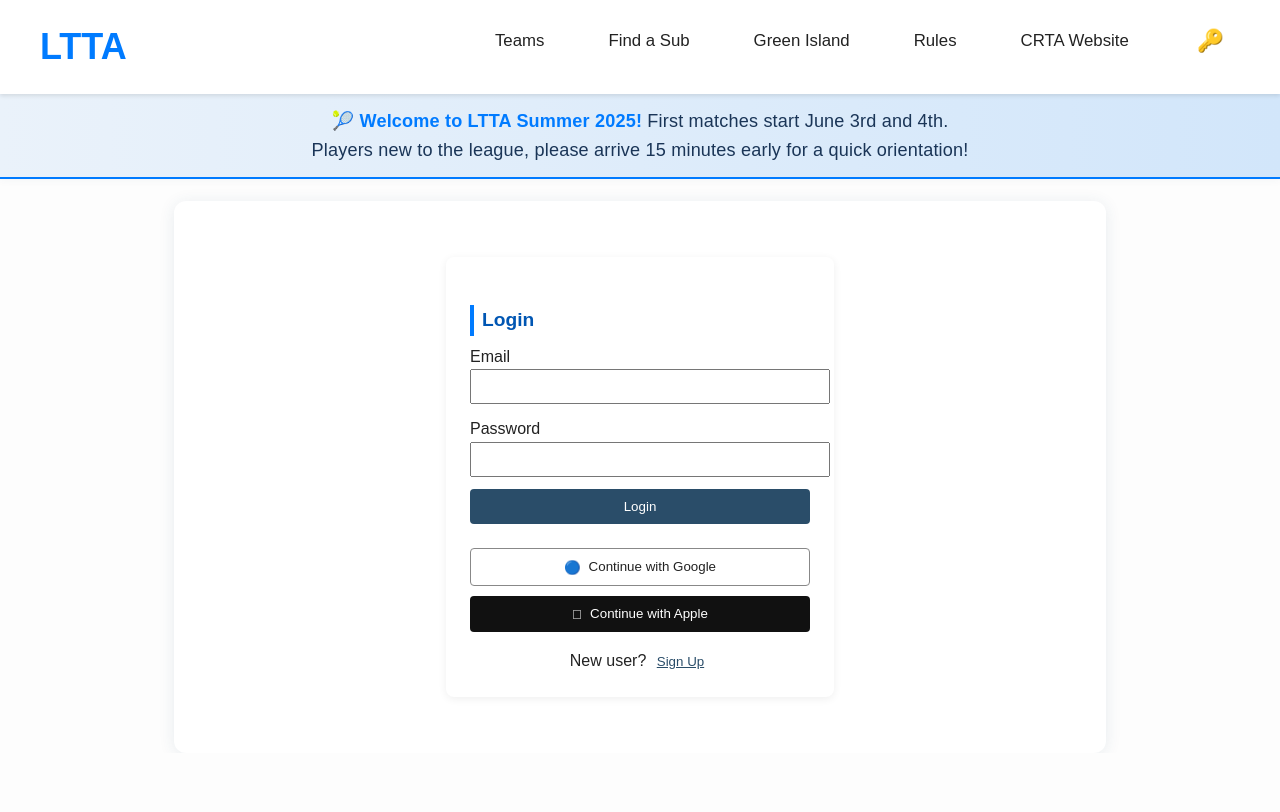
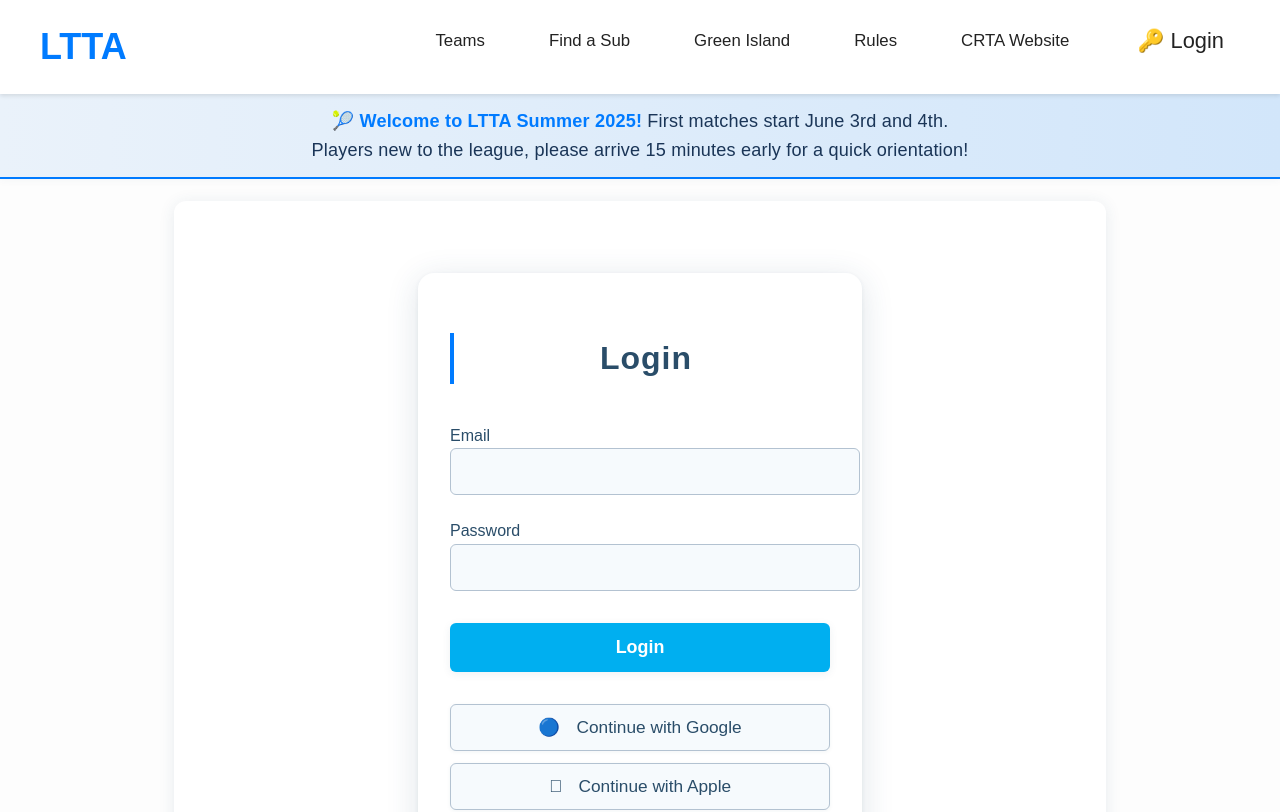
Before and after one commit to couleeregiontennis/couleeregiontennis.github.io, a React (Create React App) app in the folder ltta-app/: page /login in a window 1280 px wide. Shown: the top 812 px of the page. Built offline with nearby package versions, Linux system fonts and the light colour scheme.

Commit message:
add dark mode support for Login and Subs components; refactor Login styles

```diff
--- a/ltta-app/src/components/Login.jsx
+++ b/ltta-app/src/components/Login.jsx
@@ -1,5 +1,6 @@
 import React, { useState } from 'react';
 import { supabase } from '../scripts/supabaseClient';
+import '../styles/Login.css';
 
 export function Login({ onLogin }) {
   const [email, setEmail] = useState('');
@@ -33,7 +34,7 @@ export function Login({ onLogin }) {
   };
 
   return (
-    <div className="login-page" style={{ maxWidth: 340, margin: '40px auto', padding: 24, background: '#fff', borderRadius: 8, boxShadow: '0 2px 8px #0001' }}>
+    <div className="login-page">
       <h2>{isSignUp ? "Sign Up" : "Login"}</h2>
       <form onSubmit={handleAuth}>
         <label>
@@ -43,7 +44,6 @@ export function Login({ onLogin }) {
             value={email}
             onChange={e => setEmail(e.target.value)}
             required
-            style={{ width: '100%', marginBottom: 12, padding: 8 }}
           />
         </label>
         <label>
@@ -53,29 +53,17 @@ export function Login({ onLogin }) {
             value={password}
             onChange={e => setPassword(e.target.value)}
             required
-            style={{ width: '100%', marginBottom: 12, padding: 8 }}
           />
         </label>
-        <button type="submit" disabled={loading} style={{ width: '100%', padding: 10, background: '#2a4d69', color: '#fff', border: 'none', borderRadius: 4 }}>
+        <button type="submit" disabled={loading}>
           {loading ? (isSignUp ? 'Signing up...' : 'Logging in...') : (isSignUp ? 'Sign Up' : 'Login')}
         </button>
-        {error && <div style={{ color: 'red', marginTop: 12 }}>{error}</div>}
+        {error && <div className="error">{error}</div>}
       </form>
-      <div style={{ margin: '24px 0 8px 0', textAlign: 'center' }}>
+      <div>
         <button
           type="button"
           onClick={() => handleOAuth('google')}
-          style={{
-            width: '100%',
-            padding: 10,
-            background: '#fff',
-            color: '#222',
-            border: '1px solid #888',
-            borderRadius: 4,
-            marginBottom: 10,
-            cursor: 'pointer',
-            fontWeight: 500
-          }}
         >
           <span style={{ marginRight: 8, verticalAlign: 'middle' }}>🔵</span>
           Continue with Google
@@ -83,16 +71,7 @@ export function Login({ onLogin }) {
         <button
           type="button"
           onClick={() => handleOAuth('apple')}
-          style={{
-            width: '100%',
-            padding: 10,
-            background: '#111',
-            color: '#fff',
-            border: 'none',
-            borderRadius: 4,
-            cursor: 'pointer',
-            fontWeight: 500
-          }}
+          className="apple-btn"
         >
           <span style={{ marginRight: 8, verticalAlign: 'middle' }}></span>
           Continue with Apple
@@ -102,14 +81,14 @@ export function Login({ onLogin }) {
         {isSignUp ? (
           <>
             Already have an account?{' '}
-            <button type="button" onClick={() => setIsSignUp(false)} style={{ color: '#2a4d69', background: 'none', border: 'none', cursor: 'pointer', textDecoration: 'underline' }}>
+            <button type="button" onClick={() => setIsSignUp(false)} className="switch-link">
               Login
             </button>
           </>
         ) : (
           <>
             New user?{' '}
-            <button type="button" onClick={() => setIsSignUp(true)} style={{ color: '#2a4d69', background: 'none', border: 'none', cursor: 'pointer', textDecoration: 'underline' }}>
+            <button type="button" onClick={() => setIsSignUp(true)} className="switch-link">
               Sign Up
             </button>
           </>
--- a/ltta-app/src/components/Navigation.jsx
+++ b/ltta-app/src/components/Navigation.jsx
@@ -81,7 +81,7 @@ export function Navigation() {
                   </>
                 ) : (
                   <Link to="/login" title="Login" className="navbar-login-icon" onClick={closeMenu}>
-                    🔑
+                    🔑 Login
                   </Link>
                 )}
               </li>
--- /dev/null
+++ b/ltta-app/src/styles/Login.css
@@ -0,0 +1,241 @@
+/* Light mode defaults */
+.login-page {
+  max-width: 380px;
+  margin: 56px auto 0 auto;
+  padding: 36px 32px 32px 32px;
+  background: #fff;
+  border-radius: 16px;
+  box-shadow: 0 6px 32px rgba(42, 77, 105, 0.15), 0 1.5px 4px rgba(42,77,105,0.07);
+  display: flex;
+  flex-direction: column;
+}
+
+.login-page h2 {
+  color: #2a4d69;
+  text-align: center;
+  margin-bottom: 1.2em;
+  font-size: 2em;
+  font-weight: 700;
+  letter-spacing: 1px;
+}
+
+.login-page form {
+  width: 100%;
+  display: flex;
+  flex-direction: column;
+  gap: 0.7em;
+  margin-bottom: 1.2em;
+}
+
+.login-page label {
+  color: #2a4d69;
+  font-weight: 500;
+  margin-bottom: 0.2em;
+}
+
+.login-page input[type="email"],
+.login-page input[type="password"] {
+  width: 100%;
+  margin-bottom: 0.5em;
+  padding: 12px 14px;
+  border: 1px solid #b3c2d1;
+  border-radius: 6px;
+  font-size: 1.08em;
+  background: #f6fafd;
+  color: #222;
+  transition: border 0.2s;
+}
+
+.login-page input[type="email"]:focus,
+.login-page input[type="password"]:focus {
+  border: 1.5px solid #00aff0;
+  outline: none;
+  background: #f0f7fa;
+}
+
+.login-page button[type="submit"] {
+  width: 100%;
+  padding: 0.8em 0;
+  background: #00aff0;
+  color: #fff;
+  border: none;
+  border-radius: 6px;
+  font-size: 1.12em;
+  font-weight: 600;
+  margin-top: 0.5em;
+  margin-bottom: 0.7em;
+  cursor: pointer;
+  transition: background 0.2s;
+  box-shadow: 0 2px 8px rgba(42, 77, 105, 0.08);
+}
+
+.login-page button[type="submit"]:hover,
+.login-page button[type="submit"]:focus {
+  background: #007caa;
+}
+
+.login-page .error {
+  color: #c0392b;
+  background: #ffeaea;
+  border-radius: 4px;
+  padding: 0.5em 0.8em;
+  margin-bottom: 0.7em;
+  text-align: center;
+  font-size: 1em;
+}
+
+.login-page > div {
+  width: 100%;
+  display: flex;
+  flex-direction: column;
+  gap: 0.5em;
+  align-items: center;
+  margin-bottom: 0.7em;
+}
+
+.login-page button[type="button"] {
+  width: 100%;
+  padding: 0.7em 0;
+  background: #f6fafd;
+  color: #2a4d69;
+  border: 1px solid #b3c2d1;
+  border-radius: 6px;
+  font-size: 1.08em;
+  font-weight: 500;
+  margin-bottom: 0.2em;
+  cursor: pointer;
+  transition: background 0.2s, color 0.2s;
+  display: flex;
+  align-items: center;
+  justify-content: center;
+  gap: 0.5em;
+  box-shadow: 0 1px 4px rgba(42, 77, 105, 0.06);
+}
+
+.login-page button[type="button"]:hover,
+.login-page button[type="button"]:focus {
+  background: #e6f7ff;
+  color: #007caa;
+}
+
+.login-page .apple-btn {
+  background: #111;
+  color: #fff;
+  border: none;
+}
+
+.login-page .apple-btn:hover,
+.login-page .apple-btn:focus {
+  background: #222;
+}
+
+.login-page .copy-btn,
+.login-page .close-btn {
+  margin: 0.5em 0.5em 0 0.5em;
+  padding: 0.5em 1.2em;
+  border: none;
+  border-radius: 4px;
+  font-size: 1em;
+  cursor: pointer;
+}
+
+.login-page .copy-btn {
+  background: #00aff0;
+  color: #fff;
+}
+.login-page .copy-btn:hover {
+  background: #007caa;
+}
+.login-page .close-btn {
+  background: #eee;
+  color: #333;
+}
+.login-page .close-btn:hover {
+  background: #ccc;
+}
+
+.login-page .switch-link {
+  background: none;
+  border: none;
+  color: #00aff0;
+  font-weight: 500;
+  cursor: pointer;
+  text-decoration: underline;
+  font-size: 1em;
+  margin-left: 0.3em;
+  padding: 0;
+}
+
+.login-page .switch-link:hover {
+  color: #007caa;
+}
+
+/* --- DARK MODE SUPPORT --- */
+@media (prefers-color-scheme: dark) {
+  .login-page {
+    background: #181a1b;
+    box-shadow: 0 4px 24px rgba(0,0,0,0.5);
+  }
+  .login-page h2 {
+    color: #b3d1ff;
+  }
+  .login-page label {
+    color: #e0e0e0;
+  }
+  .login-page input[type="email"],
+  .login-page input[type="password"] {
+    background: #23272a;
+    color: #e0e0e0;
+    border: 1px solid #444;
+  }
+  .login-page input[type="email"]:focus,
+  .login-page input[type="password"]:focus {
+    background: #23272a;
+    border: 1.5px solid #00aff0;
+  }
+  .login-page button[type="submit"] {
+    background: #2a4d69;
+    color: #fff;
+  }
+  .login-page button[type="submit"]:hover,
+  .login-page button[type="submit"]:focus {
+    background: #1a3557;
+  }
+  .login-page button[type="button"] {
+    background: #23272a;
+    color: #b3d1ff;
+    border: 1px solid #444;
+  }
+  .login-page button[type="button"]:hover,
+  .login-page button[type="button"]:focus {
+    background: #1a3557;
+    color: #fff;
+  }
+  .login-page .apple-btn {
+    background: #111;
+    color: #fff;
+    border: none;
+  }
+  .login-page .apple-btn:hover,
+  .login-page .apple-btn:focus {
+    background: #222;
+  }
+  .login-page .copy-btn {
+    background: #007caa;
+    color: #fff;
+  }
+  .login-page .copy-btn:hover {
+    background: #005f7a;
+  }
+  .login-page .close-btn {
+    background: #23272a;
+    color: #e0e0e0;
+  }
+  .login-page .close-btn:hover {
+    background: #333;
+  }
+  .login-page .error {
+    background: #3a2323;
+    color: #ffb3b3;
+  }
+}
--- a/ltta-app/src/styles/Navigation.css
+++ b/ltta-app/src/styles/Navigation.css
@@ -77,7 +77,6 @@
 }
 
 .navbar-auth {
-  display: flex;
   align-items: center;
   gap: 0.3em;
 }
--- a/ltta-app/src/styles/Subs.css
+++ b/ltta-app/src/styles/Subs.css
@@ -270,3 +270,73 @@ p {
     grid-column: 1 / -1;
   }
 }
+
+@media (prefers-color-scheme: dark) {
+  main {
+    background: #181a1b;
+    box-shadow: 0 2px 16px rgba(0,0,0,0.5);
+  }
+  h1 {
+    color: #b3d1ff;
+  }
+  p {
+    color: #e0e0e0;
+  }
+  .groupme-section {
+    background: #23272a;
+    border: 1px solid #3a4a60;
+    box-shadow: 0 2px 4px rgba(0,0,0,0.15);
+  }
+  .groupme-section h2 {
+    color: #b3d1ff;
+  }
+  .groupme-section p {
+    color: #b0b0b0;
+  }
+  .groupme-link {
+    background: #007caa;
+    color: #fff;
+    box-shadow: 0 2px 6px rgba(0,178,255,0.12);
+  }
+  .groupme-link:hover {
+    background: #005f7a;
+    box-shadow: 0 4px 12px rgba(0,178,255,0.18);
+  }
+  .qr-img {
+    background: #23272a;
+    border: 1px solid #3a4a60;
+  }
+  .carousel {
+    background: #23272a;
+    box-shadow: 0 4px 12px rgba(0,0,0,0.25);
+  }
+  .carousel-btn,
+  .carousel-arrow {
+    background: #23272a;
+    color: #b3d1ff;
+    box-shadow: 0 2px 6px rgba(0,0,0,0.18);
+  }
+  .carousel-btn:active,
+  .carousel-btn:focus,
+  .carousel-btn:hover,
+  .carousel-arrow:hover {
+    background: #1a3557;
+    color: #fff;
+  }
+  .carousel-image {
+    background: #181a1b;
+  }
+  .sub-rules {
+    background: #23272a;
+    color: #e0e0e0;
+  }
+  .sub-rules h2 {
+    color: #b3d1ff;
+  }
+  .sub-rules li {
+    color: #e0e0e0;
+  }
+  .sub-rules li::before {
+    color: #00b2ff;
+  }
+}
```
